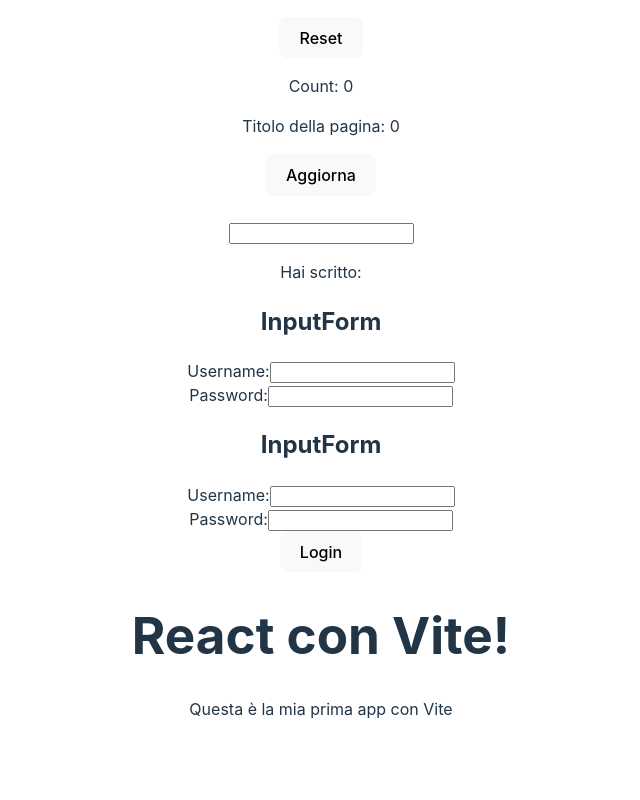
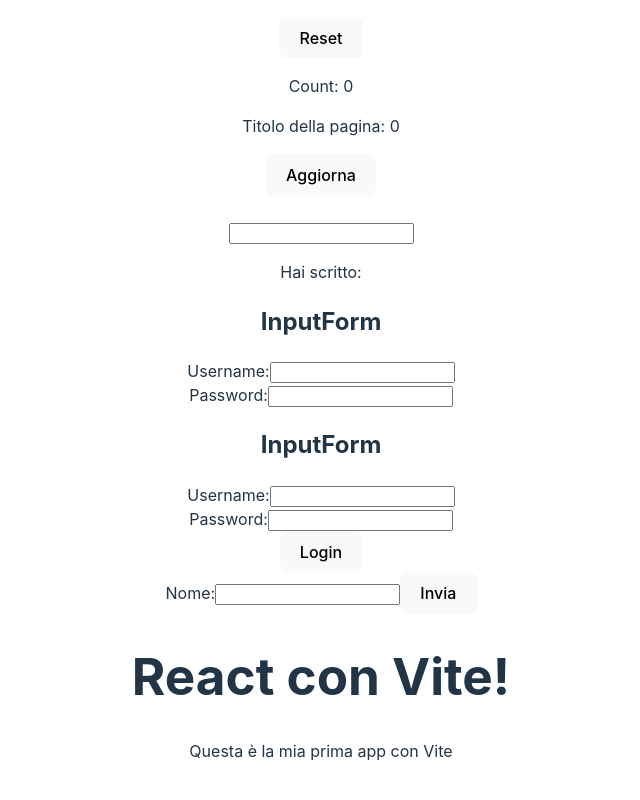
Before and after one commit to marinademinescu/nicoleo-react, a React (Vite) app: page / in a window 1280 px wide. Shown: the part 382-1182 px from the top of the page, without its empty margins (319-959 px from the left). Before the commit the page ends 1151 px from the top, so only its background shows below. Built offline with nearby package versions, Linux system fonts and the light colour scheme.

Commit message:
UncontrolledInput

```diff
--- a/src/App.jsx
+++ b/src/App.jsx
@@ -10,6 +10,7 @@
 import InputTesto from './components/InputTesto/InputTesto'
 import LoginForm from './components/LoginForm/LoginForm';
 import Submit from './components/Submit/Submit';
+import UncontrolledInput from './components/UncontrolledInput/UncontrolledInput';
 
 function App() {
 
@@ -27,6 +28,7 @@
       <InputTesto />
       <LoginForm />
       <Submit />
+      <UncontrolledInput />
       <h1>React con Vite!</h1>
       <p>Questa è la mia prima app con Vite</p>
     </div>
--- /dev/null
+++ b/src/components/UncontrolledInput/UncontrolledInput.jsx
@@ -0,0 +1,25 @@
+import { useRef } from "react";
+
+const UncontrolledInput = () => {
+
+    const inputRef = useRef()
+
+    const handleSubmit = (e) => {
+    e.preventDefault()
+
+    alert('Valore dell Input' + '' + inputRef.current.value)
+    }
+
+
+    return (
+        <form onSubmit={handleSubmit}>
+            <label htmlFor="name">Nome:</label>
+            <input type="text" ref={inputRef} />
+            <button type="submit">Invia</button>
+        </form>
+
+    )
+
+}
+
+export default UncontrolledInput
```
